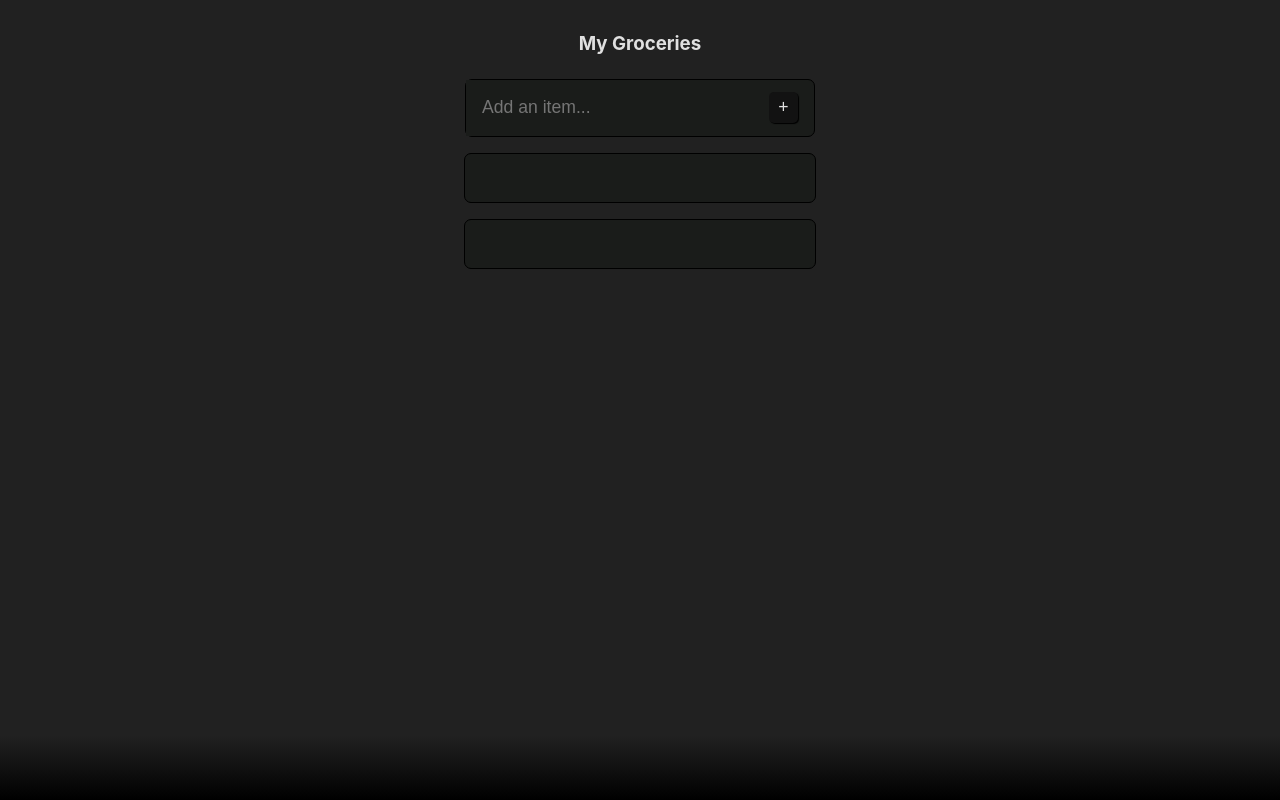
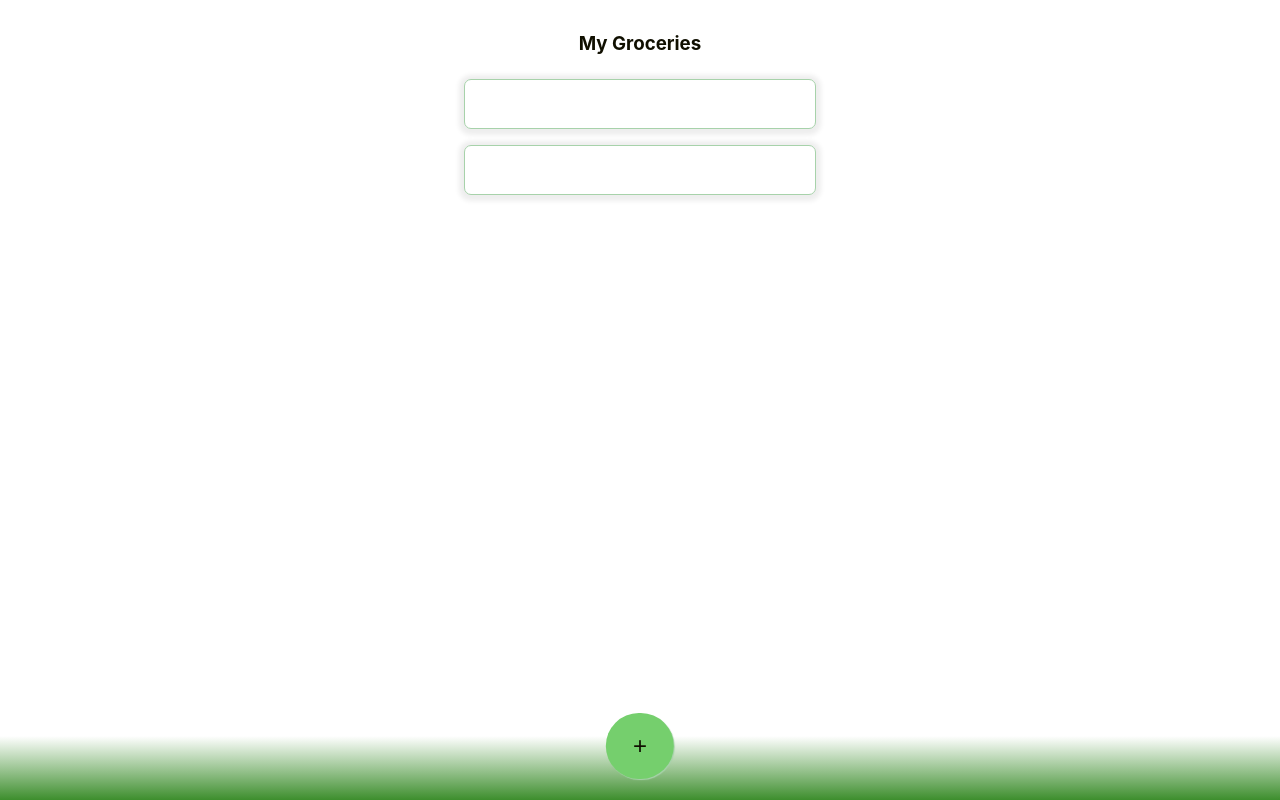
Before and after one commit to tobiasljunggren97/grocery-list, a React (Create React App) app: page / in a window 1280 px wide. Built offline with nearby package versions, Linux system fonts and the light colour scheme.

Commit message:
More fixes, and lightmode update

```diff
--- a/src/App.css
+++ b/src/App.css
@@ -4,17 +4,21 @@
   height: 100%;
 
 
-  /* --text-color: rgb(16, 15, 0);
+  --text-color: rgb(16, 15, 0);
   --bg-color-primary: #edf6ec;
-  --bg-color-secondary: #e0f4df;
-  --border-color: #8fc293;
-  --button-color: rgb(166, 213, 162);
-  --background-gradient-start: rgba(255,255,255,1);
+  --bg-color-secondary: #ffffff;
+  --border-color: #a7d2aa;
+  --button-color: rgb(117, 207, 109);
+  --background-gradient-start: rgb(255, 255, 255);
   --background-gradient-end: rgb(61, 142, 45);
   --checkbox-color: var(--button-color);
   --dropdown-tip-color: rgb(80, 80, 80);
-*/
-  --text-color: rgb(224, 224, 224);
+  --cross-color: var(--button-color);
+  --checkbox-color: rgb(192, 219, 193);
+
+
+
+  /* --text-color: rgb(224, 224, 224);
   --bg-color-primary: #319b33;
   --bg-color-secondary: #1a1c1a;
   --border-color: #000000;
@@ -24,7 +28,7 @@
   --checkbox-color: #000000;
   --dropdown-tip-color: rgb(105, 105, 105);
   --cross-color: #000000;
-  --cross-color-hover: #319b33;
+  --cross-color-hover: #319b33; */
 }
 
 html, body {
@@ -56,14 +60,10 @@ body {
 }
 
 form {
-  max-width: 350px;
   border-radius: 7px;
   background-color: var(--bg-color-secondary);
-  border: 1px solid var(--border-color);
   box-sizing: border-box;
-  align-items: center;
   display: flex;
-  width: 100%;
 }
 
 form > button {
@@ -72,6 +72,7 @@ form > button {
 }
 
 form > input[type="text"], textarea {
+  text-align: left;
   font-size: 1.1rem;
   background-color : var(--bg-color-secondary);
   color: var(--text-color);
@@ -80,7 +81,6 @@ form > input[type="text"], textarea {
 }
 
 form > input {
-  max-width: 300px;
   width: 100%;
   padding: 1rem;
   margin: 0;
@@ -92,7 +92,10 @@ form > input {
 }
 
 input[type="text"], textarea {
-  background-color : var(--bg-color-primary);
+  -webkit-appearance: none;
+  -moz-appearance: none;
+  appearance: none;
+  background-color : white;
   min-height: 1.5rem;
   min-width: 1.5rem;
 
@@ -102,10 +105,13 @@ input[type="text"], textarea {
 
 
 .input-form {
-  display: flex;
-  flex-direction: column;
-  align-items: center;
-  justify-content: center;
+  position: fixed;
+  top:0;
+  background-color: var(--bg-color-secondary);
+  z-index: 5;
+  width: 350px;
+  left: 50%;
+  transform: translate(-50%, 0);
   margin: 0.5rem 0;
 }
 
@@ -118,8 +124,10 @@ button {
   background-color: var(--button-color);
   box-shadow: 1px 1px 1px var(--border-color);
   border: none;
+
   padding: 0.3rem 0.6rem;
   margin: 0.3rem;
+  margin-inline: 0.4rem;
   text-align: center;
   text-decoration: none;
   display: inline-block;
@@ -135,8 +143,24 @@ button {
   padding-inline: 0;
   border-radius: 5px;
 }
-
+/*
 .cross:hover {
   color: var(--cross-color-hover);
   transition: color 100ms ease;
+} */
+
+
+.add-item-button{
+  position: fixed;
+  z-index: 10;
+  bottom: 1rem;
+  padding: 1.2rem 1.7rem;
+  border-radius: 50px;
+  margin-inline: auto;
+  left: 50%;
+  transform: translate(-50%, 0);
+  font-size: 1.5rem;
+  background-color: var(--button-color);
+  border: none;
+  color: var(--text-color);
 }
--- a/src/App.js
+++ b/src/App.js
@@ -14,7 +14,7 @@ function App() {
   const [savedGroceries, setSavedGroceries] = useState(JSON.parse(localStorage.getItem('savedGroceries')) || [])
   const [checkedList, setCheckedList] = useState(JSON.parse(localStorage.getItem('checkedList')) || [])
   const firstCategory = "Uncategorized"
-  const [displayAutoComplete, setDisplayAutoComplete] = useState(false)
+  const [displayAddItems, setDisplayAddItems] = useState(false)
   const [newItem, setNewItem] = useState('')
   const [dragging, setDragging] = useState(false)
   const [categoryChange, setCategoryChange] = useState({isChanging: false, index: null, value: ""})
@@ -29,7 +29,7 @@ function App() {
 
 
   function handleSubmit(event, item) {
-    setDisplayAutoComplete(false)
+    setDisplayAddItems(false)
     const itemToAdd = item || newItem
     if(event !== null){
       event.preventDefault()
@@ -191,21 +191,21 @@ function App() {
     setToList(newToList)
   }
 
-  useEffect(() => {
-    window.addEventListener("mousedown", handleClickOutside);
-    window.addEventListener("touchstart", handleClickOutside);
-    return () => {
-      window.removeEventListener("mousedown", handleClickOutside);
-      window.removeEventListener("touchstart", handleClickOutside);
-    }
-  })
+  // useEffect(() => {
+  //   window.addEventListener("mousedown", handleClickOutside);
+  //   window.addEventListener("touchstart", handleClickOutside);
+  //   return () => {
+  //     window.removeEventListener("mousedown", handleClickOutside);
+  //     window.removeEventListener("touchstart", handleClickOutside);
+  //   }
+  // })
 
-  const handleClickOutside = event => {
-    const { current: wrap } = wrapperRef;
-    if (wrap && !wrap.contains(event.target)) {
-      setDisplayAutoComplete(false);
-    }
-  }
+  // const handleClickOutside = event => {
+  //   const { current: wrap } = wrapperRef;
+  //   if (wrap && !wrap.contains(event.target)) {
+  //     setDisplayAddItems(false);
+  //   }
+  // }
 
   function checkOffItem(index) {
     moveItem(index, 0, groceryList, checkedList, setGroceryList, setCheckedList, false)
@@ -220,23 +220,25 @@ function App() {
     <div className="App">
       <h3>My Groceries</h3>
       <div className="input-form">
-      <form onSubmit={handleSubmit}>
-        <input className="grocery-input" type="text" placeholder="Add an item..." value={newItem} onChange={event => {setDisplayAutoComplete(true); return setNewItem(event.target.value)}} onClick={() => {
-        setDisplayAutoComplete(prev => !prev)
-        setMiniMenuDroppedDown({droppedDown: false, index: null, list: "groceryList"})}
-        } onBlur={() => setDisplayAutoComplete(false)} />
-        <button type="submit">+</button>
-      </form>
-      {displayAutoComplete && (newItem.length > 0 || savedGroceries.length > 0) ?
+
+      {displayAddItems ?
+      <div>
+
       <DropDownList
         savedGroceries={savedGroceries}
         setSavedGroceries={setSavedGroceries}
         newItem={newItem}
+        setNewItem={setNewItem}
         handleSubmit={handleSubmit}
         groceryList={groceryList}
         checkedList={checkedList}
         ref={wrapperRef}
-      />: null}
+        displayAddItems={displayAddItems}
+        setDisplayAddItems={setDisplayAddItems}
+        setMiniMenuDroppedDown={setMiniMenuDroppedDown}
+      />
+      </div>
+      : null}
       </div>
       <DragDropContext onDragEnd={handleDragEnd} onDragStart={() => setDragging(true)}>
       <ListItems
@@ -277,7 +279,8 @@ function App() {
             checkOffItem={checkOffItem}
             uncheckItem={uncheckItem}
             savedGroceries={savedGroceries}
-            setSavedGroceries={setSavedGroceries}/> : null}
+            setSavedGroceries={setSavedGroceries}/> : <button className="add-item-button" onClick={() => setDisplayAddItems(prevDisplayAddItems => !prevDisplayAddItems)}>+</button>
+          }
     </div>
   )
 }
--- a/src/components/ListItem/CheckedListItems.js
+++ b/src/components/ListItem/CheckedListItems.js
@@ -6,16 +6,16 @@ import {droppable} from '../../scripts/dnd'
 
 export default function CheckedListItems(props) {
     const {checkedList, setCheckedList, moveItem, handleQuantity, groceryList, setGroceryList, draggable, setMiniMenuDroppedDown} = props
-    return <div className="list-items">
+    return <div className="checked-list-container"><div className="list-items">
       {checkedList.length > 0 ?
-        <div className="checked-title"><span className="line-4"/><button onClick={() => setCheckedList([])}>Clear</button><span className="line-5"/><h4>Checked Off</h4><span className="line-3"/></div>
+        <div className="checked-title"><span className="line-4"/><button className="clear-button" onClick={() => setCheckedList([])}>Clear</button><span className="line-5"/><h4>Checked Off</h4><span className="line-3"/></div>
         : null
       }
       {droppable(checkedList.map((check, index) => {
       return (
         draggable(CheckedItem(index, checkedList, setCheckedList, moveItem, handleQuantity, groceryList, setGroceryList, setMiniMenuDroppedDown), index, check.item, "list-item")
       )
-    }), "checkedList", "checked-list-items")}</div>
+    }), "checkedList", "checked-list-items")}</div></div>
   }
 
   const CheckedItem = (index, checkedList, setCheckedList, moveItem, handleQuantity, groceryList, setGroceryList, setMiniMenuDroppedDown) => {
--- a/src/components/ListItem/ListItems.css
+++ b/src/components/ListItem/ListItems.css
@@ -13,6 +13,11 @@
     padding-block: 1rem;
     margin-left: auto;
     margin-right: auto;
+    box-shadow: 0px 1px 5px 5px rgb(238, 238, 238);
+  }
+
+  .checked-list-container {
+    margin-bottom:100px;
   }
 
   .list-item {
@@ -34,6 +39,9 @@
   }
 
   .list-quantity-input {
+    font-size: 0.8rem;
+    padding-block: 0.3rem;
+    padding-inline: 0.3rem;
     width: 1rem;
     text-align: center;
     box-shadow: 1px 1px 5px var(--border-color);
@@ -44,15 +52,23 @@
     align-items: center;
     margin-bottom: 0;
     cursor: pointer;
+    font-size: 1.2rem;
   }
 
-  .list-item-menu-dots:hover {
+  /* .list-item-menu-dots:hover {
     color: gray;
-  }
+  } */
 
   .list-item-right-div {
     display: flex;
     align-items: center;
+  }
+
+  .list-item-right-div button {
+    padding: 0.5rem;
+    padding-inline: 0.75rem;
+    margin-block: 0;
+    font-weight: bold;
   }
 
   .list-item-category {
@@ -91,21 +107,18 @@
 
   }
 
-  .list-item-category-form > input[type="text"]:focus, .list-item-category-form > input[type="text"]:focus:hover {
+  /* .list-item-category-form > input[type="text"]:focus, .list-item-category-form > input[type="text"]:focus:hover {
     background-color: white;
     cursor: text;
     text-decoration: none;
     font-weight: normal;
     color: black;
-
-
-
   }
 
   .list-item-category-form > input[type="text"]:hover {
     cursor: pointer;
     text-decoration: underline;
-  }
+  } */
 
 
 
@@ -148,6 +161,14 @@
     white-space: nowrap;
   }
 
+  .clear-button {
+    margin-inline: 0.5rem;
+    cursor: pointer;
+    padding-block: 0.4rem;
+    padding-inline: 0.9rem;
+    font-size: 0.8rem;
+  }
+
   .line-1, .line-2, .line-3, .line-4, .line-5 {
     border-top: 1px solid var(--border-color);
     width: 100%;
@@ -168,16 +189,16 @@
   }
 
   .line-4 {
-    width: 12%;
+    width: 15%;
   }
 
   .line-5 {
-    width: 12%;
+    width: 15%;
   }
 
  .vertical-line {
   position:absolute;
-  height: 77px;
+  height: 114%;
   margin-left: -4px;
   bottom: -1px;
   width: 1px;
@@ -186,11 +207,12 @@
 
  .first-vertical-line {
   position: absolute;
-  height: 63px;
+  height: 93%;
   bottom: -1px;
   margin-left: -4px;
   width: 1px;
   background-color: var(--border-color);
+
  }
 
  .first-horizontal-line {
--- a/src/components/ListItem/ListItems.js
+++ b/src/components/ListItem/ListItems.js
@@ -90,9 +90,11 @@ export default function ListItems(props) {
           type="text"
           onChange={categoryNameOnChange}
           value={isChanging && changeIndex === index ? value : list[index].category}
-          onFocus={() => setCategoryChange(prevCategoryChange => {
+          onFocus={event => {
+            event.target.select()
+            setCategoryChange(prevCategoryChange => {
             return {...prevCategoryChange, isChanging: true, index: index, value: list[index].category}
-          })}
+          })}}
         />
       </form>
       </> : !dragging ? <div className="vertical-line"></div> : null}
--- a/src/components/MiniMenuDropDown/MiniMenuDropDown.css
+++ b/src/components/MiniMenuDropDown/MiniMenuDropDown.css
@@ -6,6 +6,7 @@
     width: 95vw;
     max-width: 400px;
     bottom: 20px;
+    z-index: 5;
     margin: 0;
     left: 50%;
     transform: translate(-50%);
@@ -21,7 +22,7 @@
     display: flex;
     justify-content: space-between;
     align-items: center;
-    margin-block: 0.7rem;
+    margin-block: 1rem;
     padding-inline: 1rem;
     text-align: center;
     position: relative;
@@ -43,8 +44,8 @@
     margin-right: 0.3rem;
     margin-left: 0;
   }
-
+/*
   .mini-menu-dropdown-item:hover {
     color: gray;
 
-  }
+  } */
```
Also changed, not shown: src/components/DropDownList/DropDownList.css (+23 -5 lines), src/components/DropDownList/DropDownList.js (+20 -1 lines).
